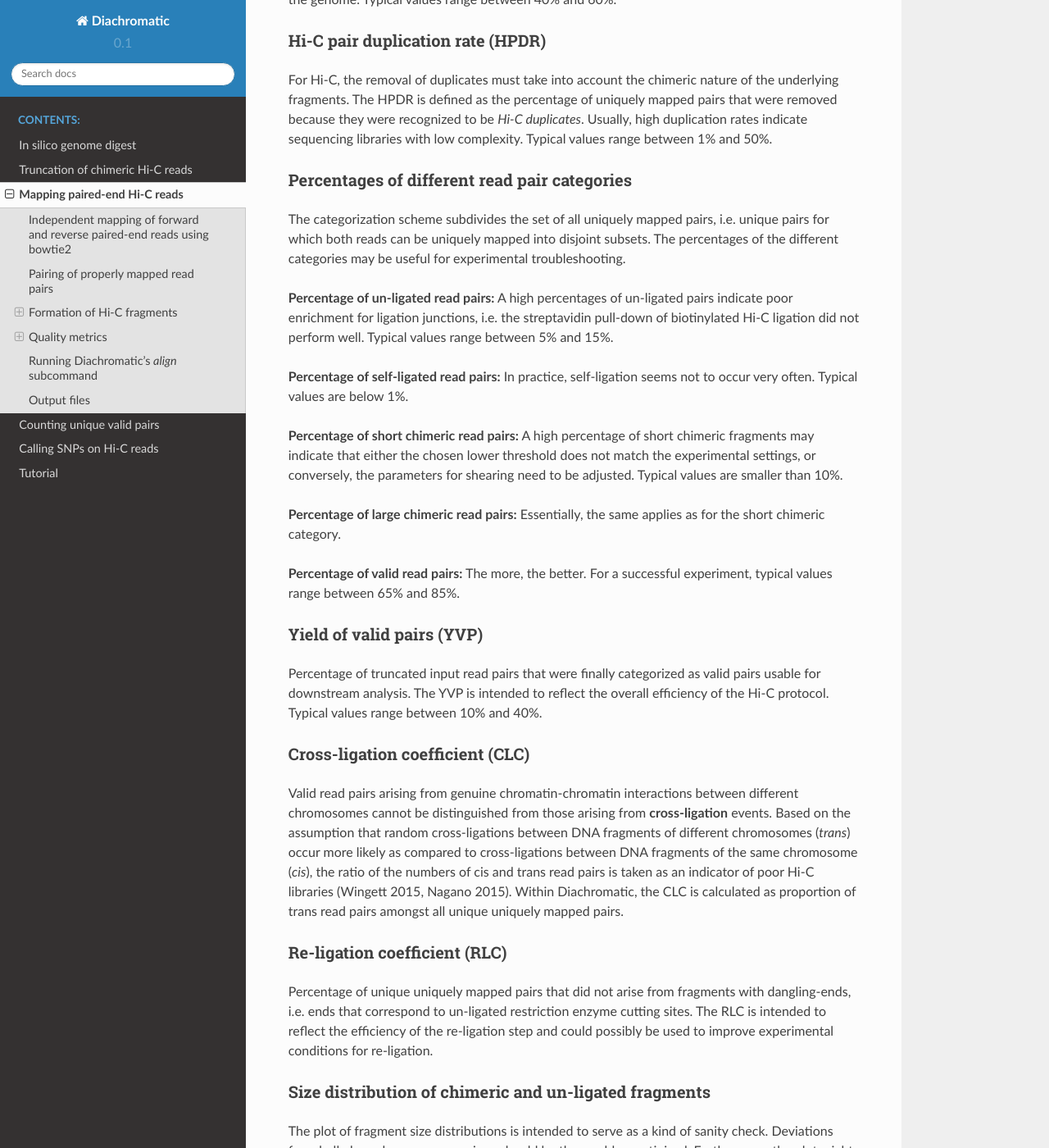
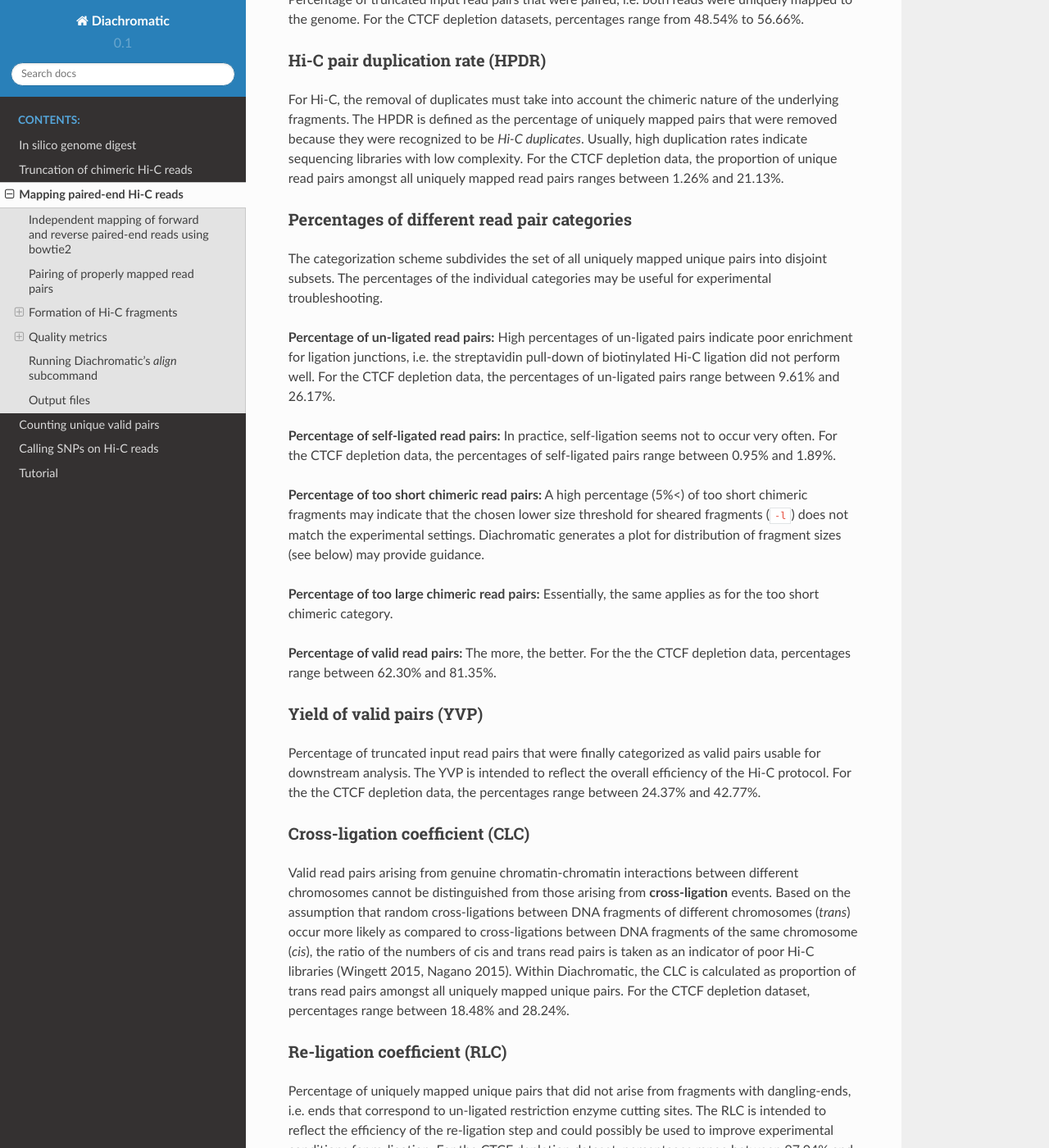
Before and after one commit to TheJacksonLaboratory/diachromatic, a Sphinx documentation site: the page built from docs/mapping.rst, in a window 1280 px wide and 1400 px high, scrolled down 7330 px. Shown: the whole window at 82% size. Built offline with Sphinx 7.4.7 and the Read the Docs theme 2.0.0, drawn with Linux system fonts in a browser that asks for light colours; some of the changed text lies outside the part shown.

Commit message:
Added example values for QC to RTD for align (#110).

```diff
--- a/docs/mapping.rst
+++ b/docs/mapping.rst
@@ -218,14 +218,16 @@ The wrong size category is corresponds to the sum of too short and too large chi
 
 Quality metrics
 ~~~~~~~~~~~~~~~
-Diachromatic outputs a text file with the quality metrics for each run. The interpretation of the individual metrics is
-as follows.
+Diachromatic outputs a text file with the quality metrics for each run. The following texts provides possible interpretations
+of these quality metrics and exemplary numbers for the `CTCF depletion Hi-C datasets of Nora et al. 2017`_.
+
+.. _CTCF depletion Hi-C datasets of Nora et al. 2017: https://www.ncbi.nlm.nih.gov/pubmed/2852575
 
 Percentage of uniquely mapped pairs
 -----------------------------------
 
 Percentage of truncated input read pairs that were paired, i.e. both reads were uniquely mapped to the genome.
-Typical values range between 40% and 60%.
+For the CTCF depletion datasets, percentages range from 48.54% to 56.66%.
 
 
 Hi-C pair duplication rate (HPDR)
@@ -234,25 +236,25 @@ Hi-C pair duplication rate (HPDR)
 For Hi-C, the removal of duplicates must take into account the chimeric nature of the underlying fragments.
 The HPDR is defined as the percentage of uniquely mapped pairs that were removed because they were recognized to be *Hi-C duplicates*.
 Usually, high duplication rates indicate sequencing libraries with low complexity.
-Typical values range between 1% and 50%.
+For the CTCF depletion data, the proportion of unique read pairs amongst all uniquely mapped read pairs ranges between
+1.26% and 21.13%.
 
 
 Percentages of different read pair categories
 ---------------------------------------------
 
-The categorization scheme subdivides the set of all uniquely mapped pairs, i.e. unique pairs for which both reads can be uniquely
-mapped into disjoint subsets.
-The percentages of the different categories may be useful for experimental troubleshooting.
+The categorization scheme subdivides the set of all uniquely mapped unique pairs into disjoint subsets.
+The percentages of the individual categories may be useful for experimental troubleshooting.
 
-**Percentage of un-ligated read pairs:** A high percentages of un-ligated pairs indicate poor enrichment for ligation junctions, i.e. the streptavidin pull-down of biotinylated Hi-C ligation did not perform well. Typical values range between 5% and 15%.
+**Percentage of un-ligated read pairs:** High percentages of un-ligated pairs indicate poor enrichment for ligation junctions, i.e. the streptavidin pull-down of biotinylated Hi-C ligation did not perform well. For the CTCF depletion data, the percentages of un-ligated pairs range between 9.61% and 26.17%.
 
-**Percentage of self-ligated read pairs:** In practice, self-ligation seems not to occur  very often. Typical values are below 1%.
+**Percentage of self-ligated read pairs:** In practice, self-ligation seems not to occur  very often. For the CTCF depletion data, the percentages of self-ligated pairs range between 0.95% and 1.89%.
 
-**Percentage of short chimeric read pairs:** A high percentage of short chimeric fragments may indicate that either the chosen lower threshold does not match the experimental settings, or conversely, the parameters for shearing need to be adjusted. Typical values are smaller than 10%.
+**Percentage of too short chimeric read pairs:** A high percentage (5%<) of too short chimeric fragments may indicate that the chosen lower size threshold for sheared fragments (``-l``) does not match the experimental settings. Diachromatic generates a plot for distribution of fragment sizes (see below) may provide guidance.
 
-**Percentage of large chimeric read pairs:** Essentially, the same applies as for the short chimeric category.
+**Percentage of too large chimeric read pairs:** Essentially, the same applies as for the too short chimeric category.
 
-**Percentage of valid read pairs:** The more, the better. For a successful experiment, typical values range between 65% and 85%.
+**Percentage of valid read pairs:** The more, the better. For the the CTCF depletion data, percentages range between 62.30% and 81.35%.
 
 
 Yield of valid pairs (YVP)
@@ -260,7 +262,7 @@ Yield of valid pairs (YVP)
 
 Percentage of truncated input read pairs that were finally categorized as valid pairs usable for downstream analysis.
 The YVP is intended to reflect the overall efficiency of the Hi-C protocol.
-Typical values range between 10% and 40%.
+For the the CTCF depletion data, the percentages range between 24.37% and 42.77%.
 
 
 Cross-ligation coefficient (CLC)
@@ -271,18 +273,19 @@ distinguished from those arising from **cross-ligation** events.
 Based on the assumption that random cross-ligations between DNA fragments of different chromosomes (*trans*) occur more
 likely as compared to cross-ligations between DNA fragments of the same chromosome (*cis*), the ratio of the numbers of cis
 and trans read pairs is taken as an indicator of poor Hi-C libraries (Wingett 2015, Nagano 2015).
-Within Diachromatic, the CLC is calculated as proportion of trans read pairs amongst all unique uniquely mapped pairs.
+Within Diachromatic, the CLC is calculated as proportion of trans read pairs amongst all uniquely mapped unique pairs.
+For the CTCF depletion dataset, percentages range between 18.48% and 28.24%.
 
 
 Re-ligation coefficient (RLC)
 -----------------------------
 
-Percentage of unique uniquely mapped pairs that did not arise from fragments with dangling-ends, i.e. ends that correspond
+Percentage of uniquely mapped unique pairs that did not arise from fragments with dangling-ends, i.e. ends that correspond
 to un-ligated restriction enzyme cutting sites.
 The RLC is intended to reflect the efficiency of the re-ligation step
 and could possibly be used to improve experimental
 conditions for re-ligation.
-
+For the CTCF depletion dataset, percentages range between 97.04% and 98.92%.
 
 Size distribution of chimeric and un-ligated fragments
 ------------------------------------------------------
@@ -334,9 +337,9 @@ The following table lists all possible arguments.
 +--------------+--------------------------+---------------------------------------------+----------+----------------------------------------------------------------------+---------+
 | -d           | --digest-file            | /data/GOPHER/hg38_DpnII_DigestedGenome.txt  | yes      | Path to the digest file produced with GOPHER.                        | --      |
 +--------------+--------------------------+---------------------------------------------+----------+----------------------------------------------------------------------+---------+
-| -od          | --out-directory          | cd4v2                                       | no       | Directory containing the output of the align subcommand.             | results |
+| -o           | --out-directory          | cd4v2                                       | no       | Directory containing the output of the align subcommand.             | results |
 +--------------+--------------------------+---------------------------------------------+----------+----------------------------------------------------------------------+---------+
-| -op          | ---out-prefix            | stim_rep1                                   | no       | Prefix for all generated files in output directory.                  | prefix  |
+| -x           | ---out-prefix            | stim_rep1                                   | no       | Prefix for all generated files in output directory.                  | prefix  |
 +--------------+--------------------------+---------------------------------------------+----------+----------------------------------------------------------------------+---------+
 | -p           | --thread-num             | 15                                          | no       | Number of threads used by bowtie2.                                   | 1       |
 +--------------+--------------------------+---------------------------------------------+----------+----------------------------------------------------------------------+---------+
```
